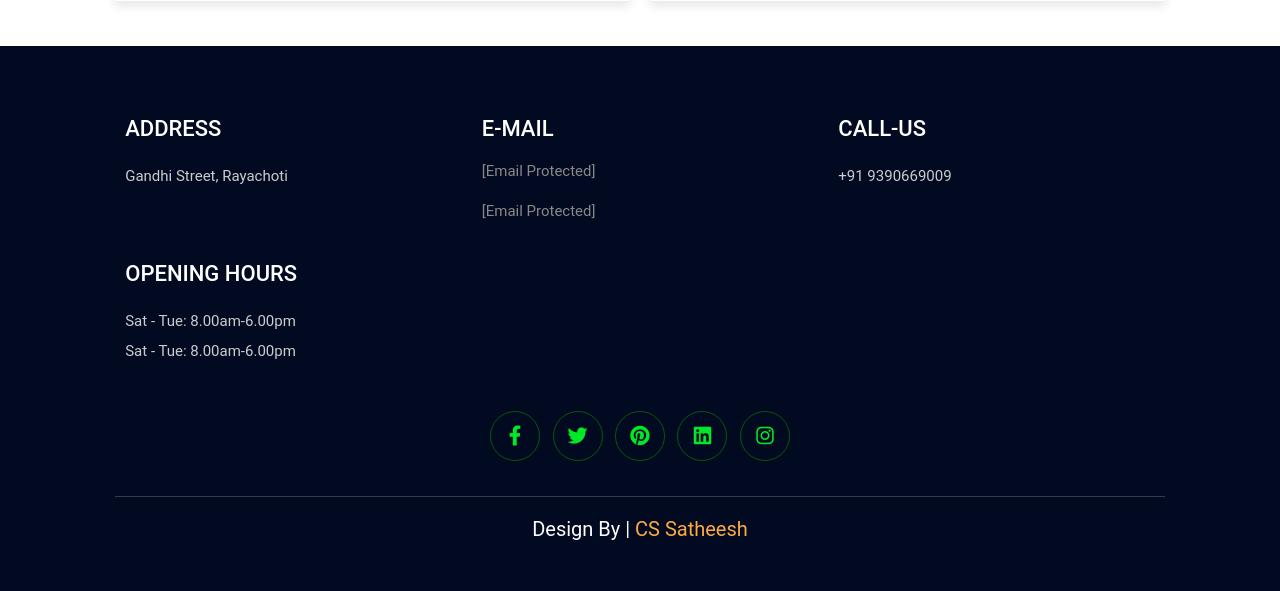
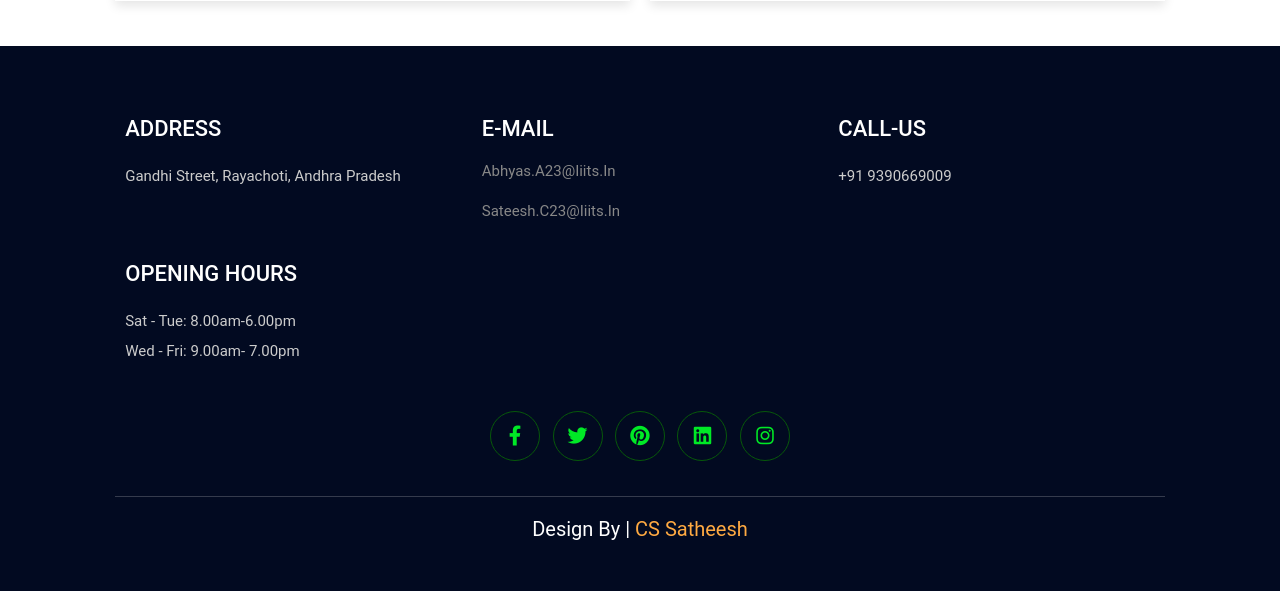
Before and after one commit to SriHarshaRajuY/gardenly, a Node server app: page / in a window 1280 px wide. Shown: the part 2673-3264 px from the top of the page. Run offline with Node 20, Linux system fonts and the light colour scheme; data comes from the database, SQL or seed files in the repository; some libraries are stand-ins or nearby versions.

Commit message:
footer.ejs code updated

```diff
--- a/views/partials/footer.ejs
+++ b/views/partials/footer.ejs
@@ -14,12 +14,12 @@
         <div class="box-container">
             <div class="box">
                 <h3>Address</h3>
-                <p>Gandhi Street, Rayachoti</p>
+                <p>Gandhi Street, Rayachoti, Andhra Pradesh</p>
             </div>
             <div class="box">
                 <h3>E-mail</h3>
-                <a href="#" class="link"><span class="__cf_email__" data-cfemail="513033392830227f3063621138383825227f383f">[email&#160;protected]</span></a>
-                <a href="#" class="link"><span class="__cf_email__" data-cfemail="4576646c71606f642b683736456c6c6c71762b6c6b">[email&#160;protected]</span></a>
+                <a href="mailto:abhyas.a23@iiits.in" class="link">abhyas.a23@iiits.in</a>
+                <a href="mailto:info@gardenly.com" class="link">sateesh.c23@iiits.in</a>
             </div>
             <div class="box">
                 <h3>call-us</h3>
@@ -27,7 +27,7 @@
             </div>
             <div class="box">
                 <h3>opening Hours</h3>
-                <p>sat - Tue: 8.00am-6.00pm <br> sat - Tue: 8.00am-6.00pm</p>
+                <p>sat - Tue: 8.00am-6.00pm <br> wed - fri: 9.00am- 7.00pm</p>
             </div>
         </div>
         <div class="share">
```
Also changed, not shown: package.json (+11 -2 lines), 2 other files.
